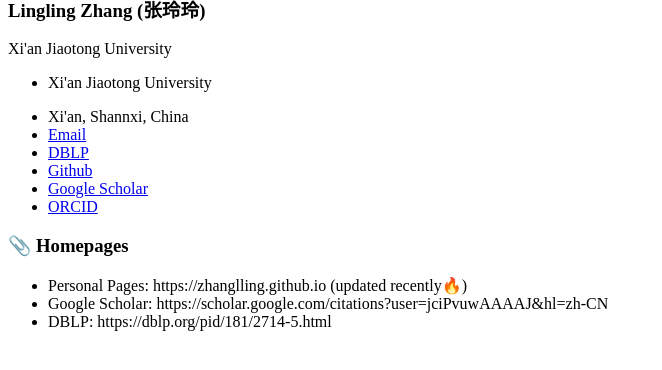
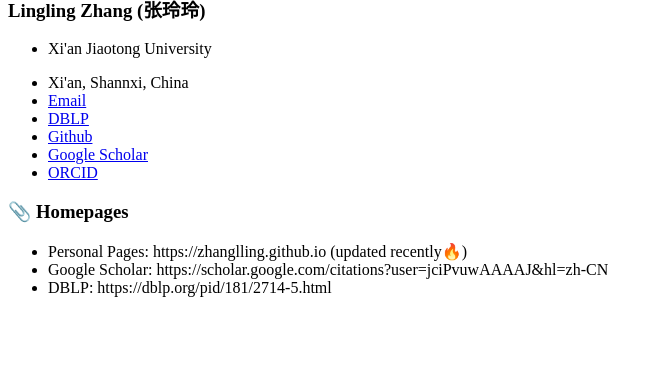
Before and after one commit to zhang-lingling/zhang-lingling.github.io, a Jekyll site: the page built from _pages/includes/homepage.md, in a window 1280 px wide, cut to the strip 530-900 px from the top of the page. Shown: the whole strip, without its empty margins (0-662 px from the left). Built offline with Jekyll 4.4.1, drawn with Linux system fonts in a browser that asks for light colours; our own code applies the rules of GitHub Pages for plain Markdown files.

Commit message:
Update _config.yml

```diff
--- a/_config.yml
+++ b/_config.yml
@@ -23,7 +23,7 @@ baidu_site_verification  : code-ZxFK3f4pfb
 author:
   name             : "Lingling Zhang (张玲玲)"
   avatar           : "images/zll-profile.jpg"
-  bio              : "Xi'an Jiaotong University"
+  bio              :  # "Xi'an Jiaotong University"
   location         : "Xi'an, Shannxi, China"
   employer         :
   pubmed           :
```
